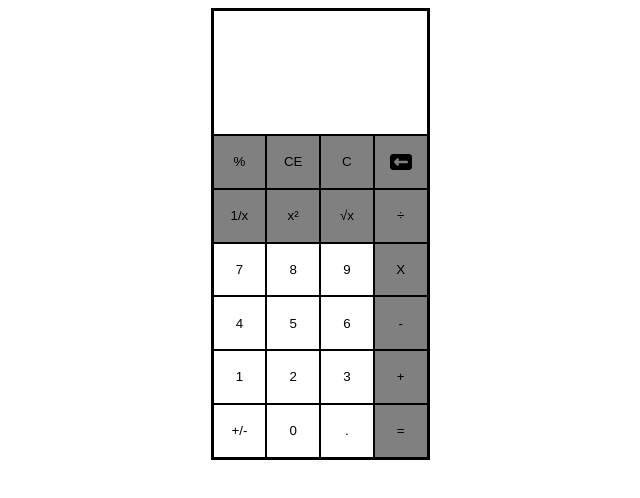
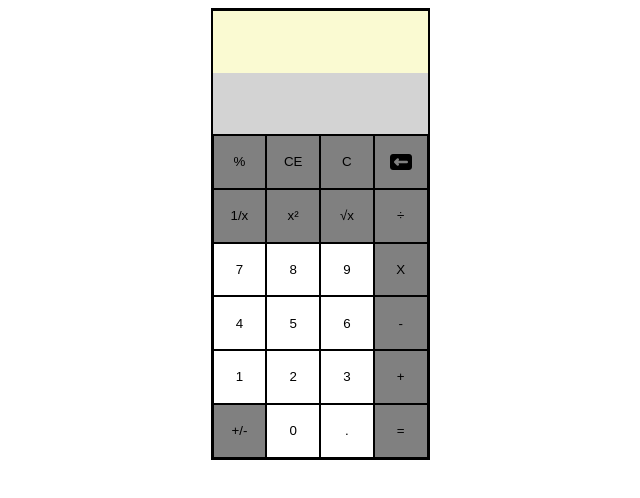
Before and after one commit to gatormeek/calculator, a plain HTML site: page index.html in a window 1280 px wide. Both pictures are taken after a click on the button "+/-". Shown: the whole page, without its empty margins (320-960 px from the left). Drawn offline with Linux system fonts and the light colour scheme.

Commit message:
add numbers to userInput box, exclude extra .'s

```diff
--- a/index.html
+++ b/index.html
@@ -9,7 +9,10 @@
   </head>
   <body>
     <div id="main-window">
-        <div id="answers-window"></div>
+        <div id="answers-window">
+          <div id="input-window"></div>
+          <div id="output-window"></div>
+        </div>
         <div id="buttons-window">
             <button id="modulo">%</button>
             <button id="clear-current">CE</button>
@@ -31,7 +34,7 @@
             <button id="two" class="white-bg">2</button>
             <button id="three" class="white-bg">3</button>
             <button id="add">+</button>
-            <button id="pos-neg" class="white-bg">+/-</button>
+            <button id="pos-neg">+/-</button>
             <button id="zero" class="white-bg">0</button>
             <button id="decimal" class="white-bg">.</button>
             <button id="equals">=</button>
--- a/script.js
+++ b/script.js
@@ -0,0 +1,24 @@
+let hoverSelector = document.querySelectorAll("button");
+let numbers = document.querySelectorAll(".white-bg");
+let userInput = document.querySelector("#input-window");
+userArray = [];
+numbers.forEach(link => {
+    link.addEventListener('click', () => {
+        if(link.textContent === "." & userArray.includes(".")) {
+            return;
+        }
+        userArray.push(link.textContent);
+        userInput.textContent = userArray.join('');
+    })
+})
+
+hoverSelector.forEach(link => {
+    link.addEventListener('mouseenter', () => {
+        link.style.color='white';
+        link.style.background='blue';
+    });
+    link.addEventListener('mouseleave', () => {
+        link.style.color='';
+        link.style.background='';
+    })
+})
--- a/style.css
+++ b/style.css
@@ -38,6 +38,7 @@ button {
 
 #answers-window {
     display: flex;
+    flex-direction: column;
     box-sizing: border-box;
     justify-content: center;
     align-items: center;
@@ -46,3 +47,17 @@ button {
     background-color: white;
     border: 1px solid black;
 }
+
+#input-window {
+    display:flex;
+    width: 215px;
+    height: 62.5px;
+    background-color: lightgoldenrodyellow;
+}
+
+#output-window {
+    display:flex;
+    width: 215px;
+    height:62.5px;
+    background-color:lightgray;
+}
```
